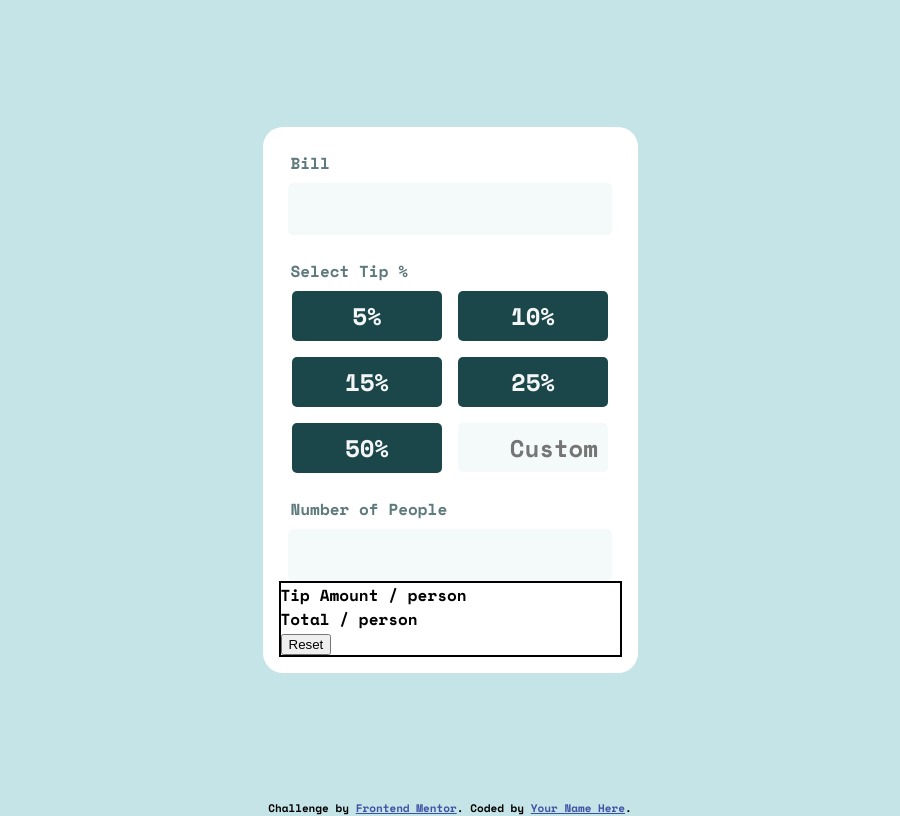
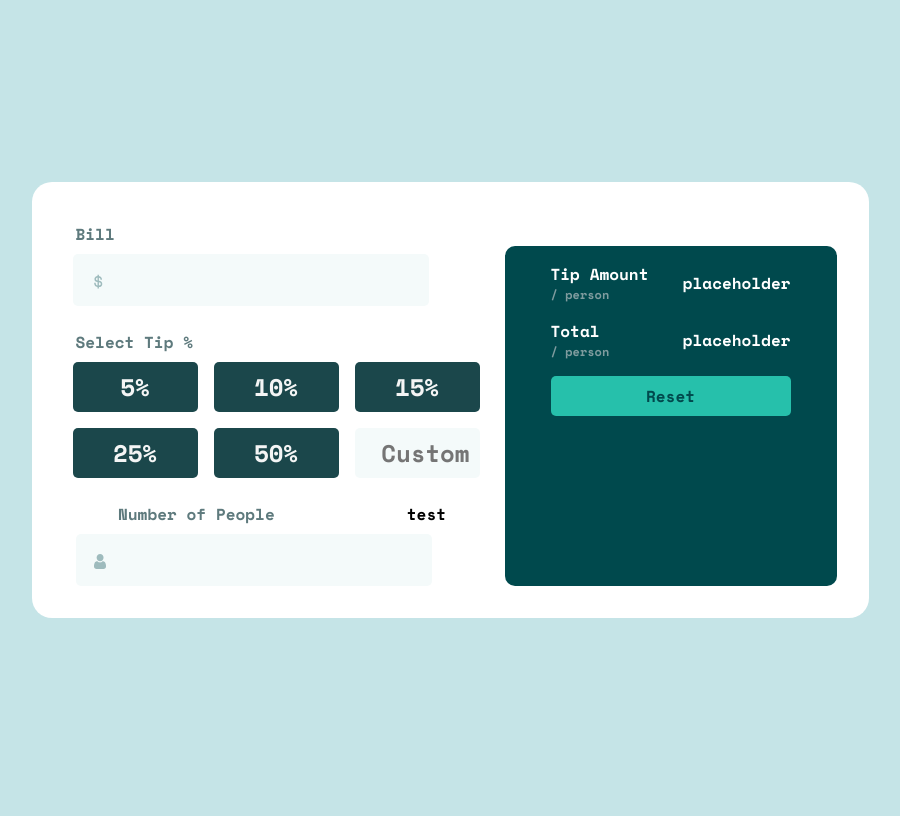
Before and after one commit to jkremers79/tip-calculator-app, a React (Vite) app: page / in a window 1280 px wide. Shown: the whole page, without its empty margins (190-1090 px from the left). Built offline with nearby package versions, Linux system fonts and the light colour scheme.

Commit message:
worked on the styling

```diff
--- a/src/App.css
+++ b/src/App.css
@@ -7,6 +7,7 @@
 }
 
 .content-wrapper {
+  margin-top: 20rem;
   width: 343px;
   display: flex;
   flex-direction: column;
@@ -22,3 +23,16 @@
 .attribution a {
   color: hsl(228, 45%, 44%);
 }
+
+@media screen and (min-width: 1024px) {
+  .content-wrapper {
+    margin-top: 0;
+    width: fit-content;
+    display: flex;
+    flex-direction: row;
+    column-gap: 1rem;
+    background-color: hsl(0, 0%, 100%);
+    padding: 2rem;
+    border-radius: 20px;
+  }
+}
--- a/src/App.jsx
+++ b/src/App.jsx
@@ -14,13 +14,13 @@ function App() {
           <Calculator />
         </div>
       </div>
-      <div className="attribution">
+      {/* <div className="attribution">
         Challenge by{" "}
         <a href="https://www.frontendmentor.io?ref=challenge" target="_blank">
           Frontend Mentor
         </a>
         . Coded by <a href="#">Your Name Here</a>.
-      </div>
+      </div> */}
     </>
   );
 }
--- a/src/components/Calculator.jsx
+++ b/src/components/Calculator.jsx
@@ -4,9 +4,20 @@ export const Calculator = () => {
   return (
     <>
       <div className="calculator_wrapper">
-        <div className="amount"></div>
-        Tip Amount / person
-        <div className="total">Total / person</div>
+        <div className="text_wrapper">
+          <div>
+            <p>Tip Amount</p>
+            <p className="small_text">/ person</p>
+          </div>
+          <p>placeholder</p>
+        </div>
+        <div className="text_wrapper">
+          <div>
+            <p>Total</p>
+            <p className="small_text">/ person</p>
+          </div>
+          <p>placeholder</p>
+        </div>
         <button>Reset</button>
       </div>
     </>
--- a/src/components/Input.jsx
+++ b/src/components/Input.jsx
@@ -1,4 +1,6 @@
 import "./css/input.css";
+import dollarIcon from "../assets/images/icon-dollar.svg";
+import personIcon from "../assets/images/icon-person.svg";
 import { TipButton } from "./ui/TipButton";
 import { UserInput } from "./ui/UserInput";
 
@@ -8,7 +10,10 @@ export const Input = () => {
       <div className="input_wrapper">
         <div className="bill">
           <span className="header_tag">Bill</span>
-          <UserInput />
+          <div className="input_wrapper">
+            <img src={dollarIcon} className="input_icon"></img>
+            <UserInput />
+          </div>
         </div>
         <div className="select_tip">
           <span className="header_tag">Select Tip %</span>
@@ -22,8 +27,14 @@ export const Input = () => {
           </div>
         </div>
         <div className="people">
-          <span className="header_tag"> Number of People</span>
-          <UserInput />
+          <div className="text_wrapper_people">
+            <span className="header_tag"> Number of People</span>
+            <span className="err_msg">test</span>
+          </div>
+          <div className="input_wrapper">
+            <img src={personIcon} className="input_icon"></img>
+            <UserInput />
+          </div>
         </div>
       </div>
     </>
--- a/src/components/css/calculator.css
+++ b/src/components/css/calculator.css
@@ -1,3 +1,44 @@
 .calculator_wrapper {
-  border: 2px solid black;
+  margin-top: 2rem;
+  padding: 1rem;
+  border-radius: 10px;
+  background-color: hsl(183, 100%, 15%);
+  color: hsl(0, 0%, 100%);
+  display: flex;
+  flex-direction: column;
+  align-items: center;
+  gap: 1rem;
 }
+
+.calculator_wrapper > button {
+  font: normal 700 1rem "Space Mono", monospace;
+  padding: 0.5rem;
+  width: 80%;
+  border: none;
+  border-radius: 5px;
+  background-color: hsl(172, 67%, 45%);
+  color: hsl(183, 100%, 15%);
+}
+
+.text_wrapper {
+  width: 80%;
+  display: flex;
+  flex-direction: row;
+  justify-content: space-between;
+  align-items: center;
+
+  P {
+    margin: 0;
+  }
+
+  p.small_text {
+    color: hsl(184, 14%, 56%);
+    font-size: 0.75rem;
+  }
+}
+
+@media screen and (min-width: 1024px) {
+  .calculator_wrapper {
+    width: 300px;
+  }
+}
--- a/src/components/css/input.css
+++ b/src/components/css/input.css
@@ -1,7 +1,3 @@
-/* .input_wrapper {
-  width: 375px;
-} */
-
 .bill {
   display: flex;
   flex-direction: column;
@@ -22,11 +18,28 @@
   align-items: center;
 }
 
+.text_wrapper_people {
+  display: flex;
+  width: 80%;
+  flex-direction: row;
+  justify-content: space-between;
+
+  span {
+    margin: 0.5rem 0 0.5rem 0;
+  }
+}
+
 .buttons_wrapper {
   display: flex;
   gap: 1rem;
   justify-content: center;
   flex-wrap: wrap;
+}
+
+.input_icon {
+  height: 15px;
+  position: relative;
+  right: -30px;
 }
 
 .custom_tip {
@@ -37,8 +50,8 @@
   color: hsl(186, 14%, 43%);
   border: none;
   border-radius: 5px;
-  width: 138px;
-  height: 47px;
+  width: 113px;
+  height: 48px;
 }
 
 .custom_tip:focus {
@@ -51,3 +64,9 @@
   align-self: flex-start;
   color: hsl(186, 14%, 43%);
 }
+
+@media screen and (min-width: 1024px) {
+  .input_wrapper {
+    width: 425px;
+  }
+}
--- a/src/components/ui/tipButton.css
+++ b/src/components/ui/tipButton.css
@@ -4,7 +4,7 @@
   border: none;
   border-radius: 5px;
   color: hsl(180, 5%, 96%);
-  width: 150px;
+  width: 125px;
   height: 50px;
 }
 
--- a/src/components/ui/userInput.css
+++ b/src/components/ui/userInput.css
@@ -5,7 +5,7 @@
   border-radius: 5px;
   background-color: hsl(189, 41%, 97%);
   color: hsl(183, 100%, 15%);
-  width: 90%;
+  width: 80%;
   padding: 0.5rem;
 }
 
--- a/src/index.css
+++ b/src/index.css
@@ -1,7 +1,5 @@
 body {
-  font-family: "Space Mono", monospace;
-  font-weight: 700;
-  font-style: normal;
+  font: normal 700 1rem "Space Mono", monospace;
   margin: 0;
   padding: 0;
   background-color: hsl(185, 41%, 84%);
```
